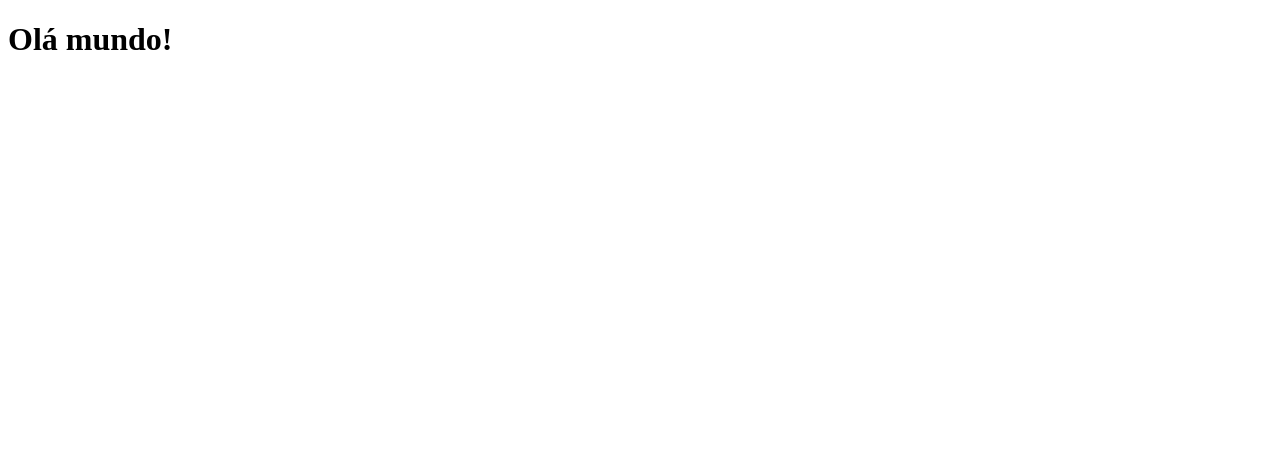
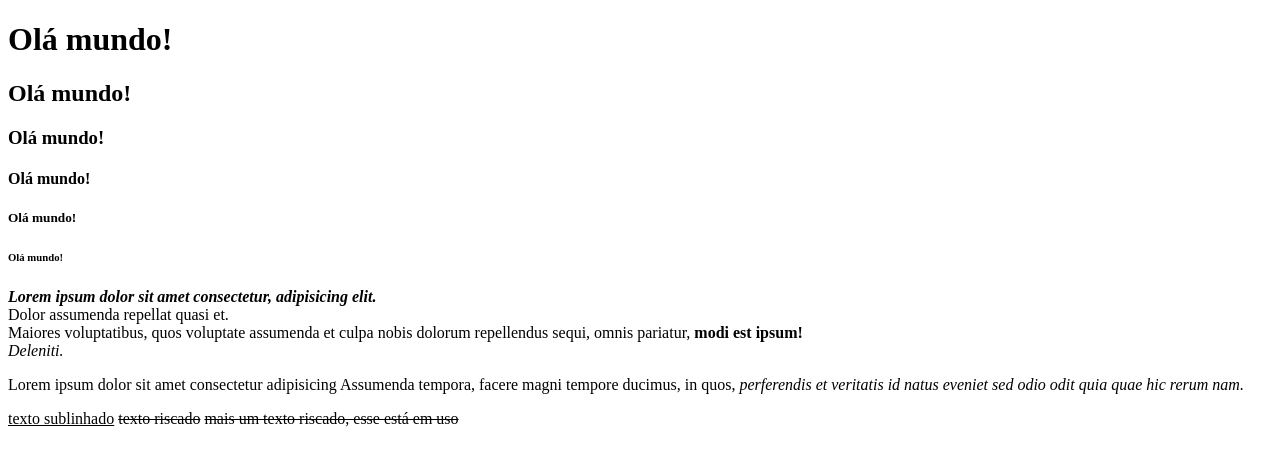
Before and after one commit to camilaroch93/html-aula-1, a plain HTML site: page index.html in a window 1280 px wide. Drawn offline with Linux system fonts and the light colour scheme.

Commit message:
tags de formatação de texto

```diff
--- a/index.html
+++ b/index.html
@@ -7,5 +7,15 @@
 </head>
 <body>
     <h1>Olá mundo!</h1>
+    <h2>Olá mundo!</h2>
+    <h3>Olá mundo!</h3>
+    <h4>Olá mundo!</h4>
+    <h5>Olá mundo!</h5>
+    <h6>Olá mundo!</h6>
+    <p><strong><em>Lorem ipsum dolor sit amet consectetur, adipisicing elit.</em></strong><br> Dolor assumenda repellat quasi et. <br>Maiores voluptatibus, quos voluptate assumenda et culpa nobis dolorum repellendus sequi, omnis pariatur, <b>modi est ipsum!</b><br> <i>Deleniti.</i></p>
+    <p>Lorem ipsum dolor sit amet consectetur adipisicing Assumenda tempora, facere magni tempore ducimus, in quos, <em>perferendis et veritatis id natus eveniet sed odio odit quia quae hic rerum nam.</em></p>
+    <u>texto sublinhado</u> <!-- tudo que digitar aqui esse comentário não vai apaarece no navegador-->
+    <s>texto riscado</s>
+    <del>mais um texto riscado, esse está em uso</del>
 </body>
 </html>
```
